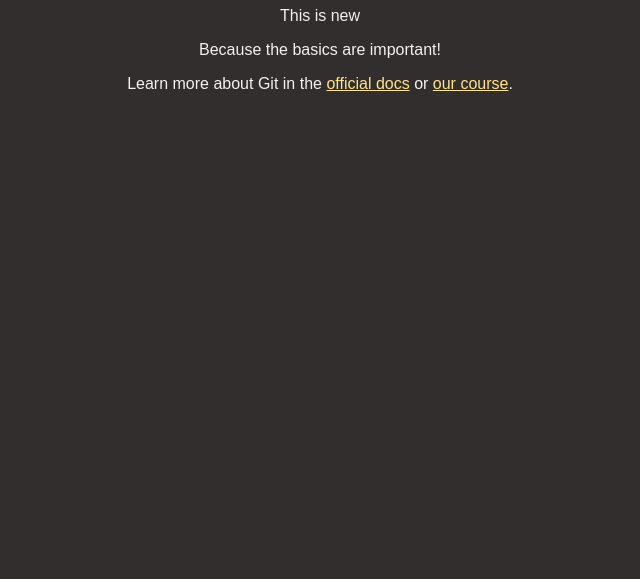
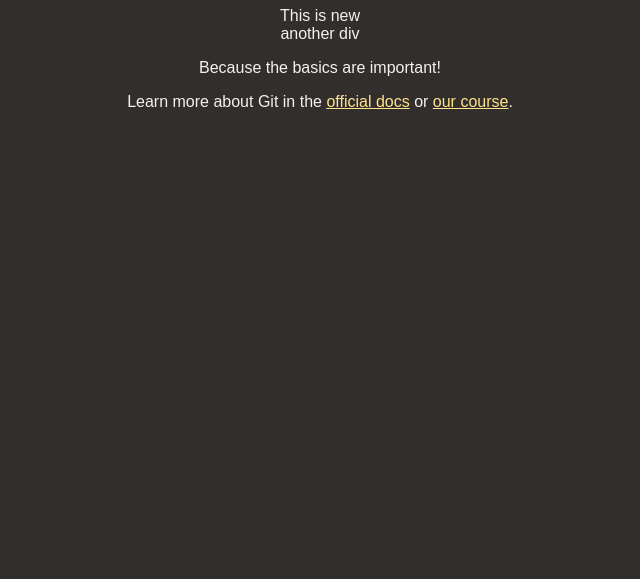
Before and after one commit to welatPerest/test, a plain HTML site: page index.html in a window 1280 px wide. Shown: the part 221-800 px from the top of the page, without its empty margins (320-960 px from the left). Drawn offline with Linux system fonts and the light colour scheme.

Commit message:
another div

```diff
--- a/index.html
+++ b/index.html
@@ -12,6 +12,7 @@
       <img id="logo" src="logo.png" alt="A logo that contains the word 'Git'" />
       <h1>Git & GitHub Crash Course</h1>
       <div>This is new</div>
+      <div>another div</div>
     </header>
     <main>
       <p>Because the basics are important!</p>
```
